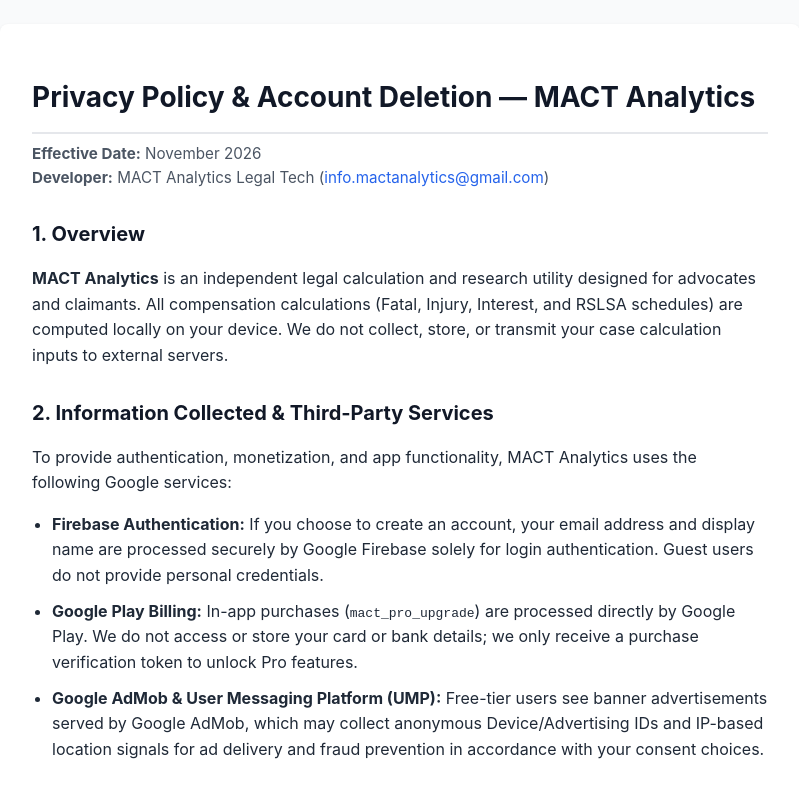
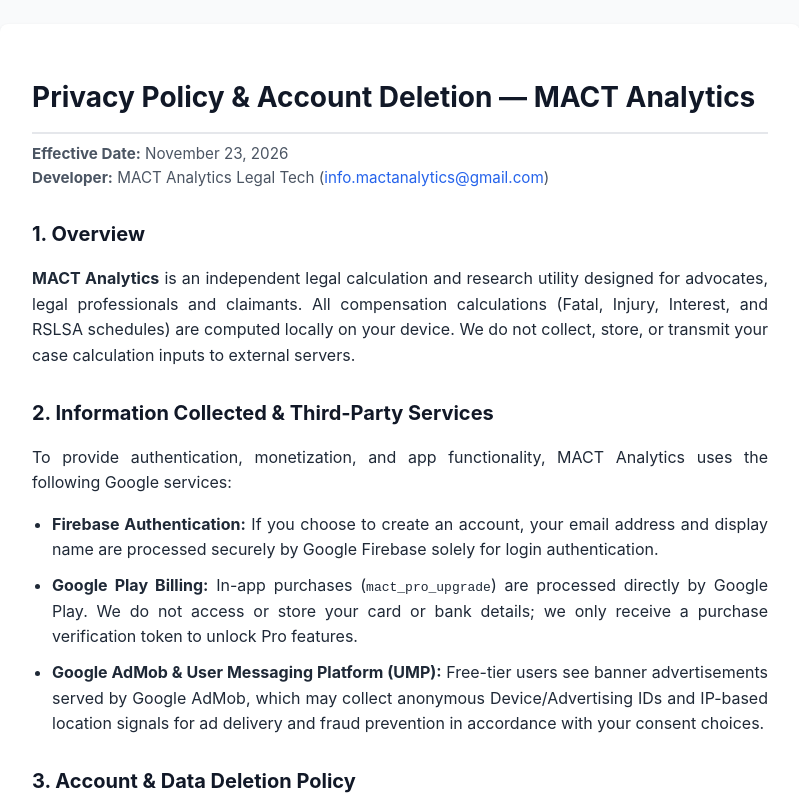
Before and after one commit to infomactanalytics-cmd/mact-analytics-privacy, a plain HTML site: page index.html in a window 1280 px wide. Shown: the top 796 px of the page, without its empty margins (240-1039 px from the left). Drawn offline with Linux system fonts and the light colour scheme.

Commit message:
Update index.html

```diff
--- a/index.html
+++ b/index.html
@@ -3,7 +3,7 @@
 <head>
   <meta charset="UTF-8">
   <meta name="viewport" content="width=device-width, initial-scale=1.0">
-  <title>Privacy Policy &amp; Account Deletion — MACT Analytics</title>
+  <title>Privacy Policy &amp; Account Deletion - MACT Analytics</title>
   <style>
     body {
       font-family: -apple-system, BlinkMacSystemFont, "Segoe UI", Roboto, Helvetica, Arial, sans-serif;
@@ -26,6 +26,7 @@
       margin-bottom: 8px;
       border-bottom: 2px solid #e5e7eb;
       padding-bottom: 12px;
+      text-align: left;
     }
     .meta {
       font-size: 0.95rem;
@@ -37,6 +38,10 @@
       color: #111827;
       margin-top: 28px;
       margin-bottom: 10px;
+      text-align: left;
+    }
+    p, li {
+      text-align: justify;
     }
     ul {
       padding-left: 20px;
@@ -64,13 +69,13 @@
   <div class="container">
     <h1>Privacy Policy &amp; Account Deletion — MACT Analytics</h1>
     <div class="meta">
-      <strong>Effective Date:</strong> November 2026<br>
+      <strong>Effective Date:</strong> November 23, 2026<br>
       <strong>Developer:</strong> MACT Analytics Legal Tech (<a href="mailto:info.mactanalytics@gmail.com">info.mactanalytics@gmail.com</a>)
     </div>
 
     <h2>1. Overview</h2>
     <p>
-      <strong>MACT Analytics</strong> is an independent legal calculation and research utility designed for advocates and claimants. All compensation calculations (Fatal, Injury, Interest, and RSLSA schedules) are computed locally on your device. We do not collect, store, or transmit your case calculation inputs to external servers.
+      <strong>MACT Analytics</strong> is an independent legal calculation and research utility designed for advocates, legal professionals and claimants. All compensation calculations (Fatal, Injury, Interest, and RSLSA schedules) are computed locally on your device. We do not collect, store, or transmit your case calculation inputs to external servers.
     </p>
 
     <h2>2. Information Collected &amp; Third-Party Services</h2>
@@ -79,7 +84,7 @@
     </p>
     <ul>
       <li>
-        <strong>Firebase Authentication:</strong> If you choose to create an account, your email address and display name are processed securely by Google Firebase solely for login authentication. Guest users do not provide personal credentials.
+        <strong>Firebase Authentication:</strong> If you choose to create an account, your email address and display name are processed securely by Google Firebase solely for login authentication.
       </li>
       <li>
         <strong>Google Play Billing:</strong> In-app purchases (<code>mact_pro_upgrade</code>) are processed directly by Google Play. We do not access or store your card or bank details; we only receive a purchase verification token to unlock Pro features.
```
